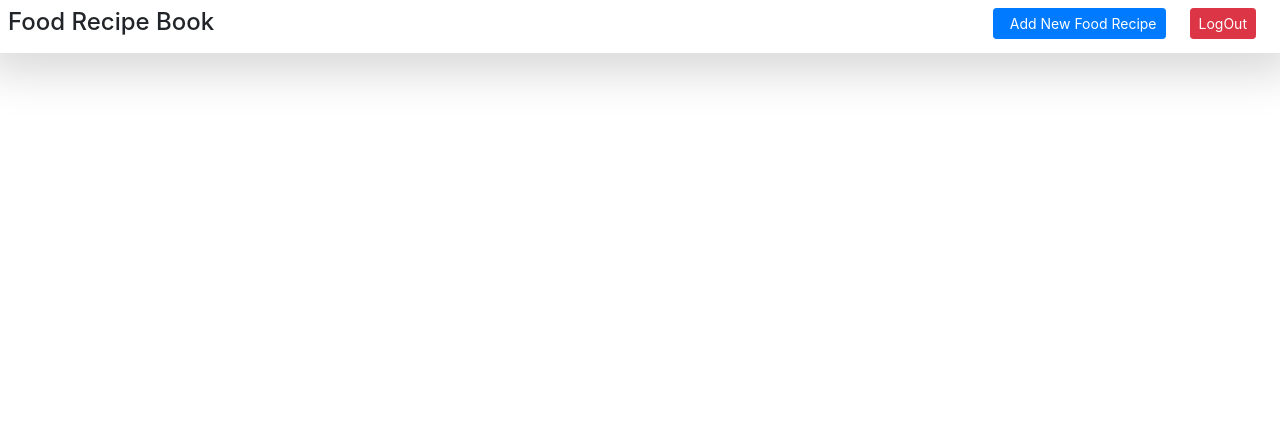
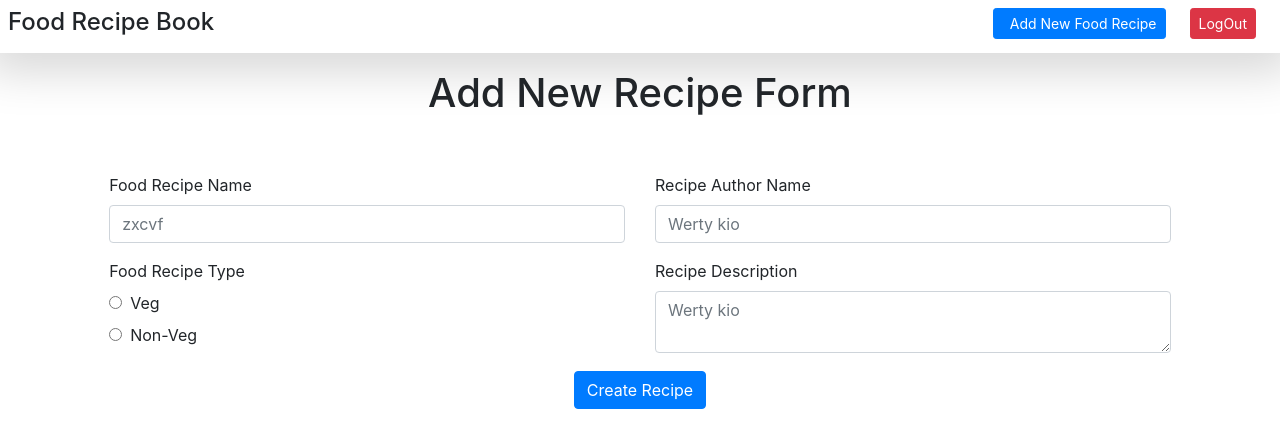
Before and after one commit to railstesh/food-recipe-test, a React (Create React App) app: page /recipe_form in a window 1280 px wide. Shown: the top 448 px of the page. Built offline with nearby package versions, Linux system fonts and the light colour scheme; some icons are missing.

Commit message:
integrate add food recipe api

```diff
--- a/src/AppRoutes.jsx
+++ b/src/AppRoutes.jsx
@@ -4,6 +4,7 @@ import { Switch, Route } from "react-router-dom";
 import Login from "./components/user/Login";
 import Signup from "./components/user/Signup";
 import FoodRecipeHome from "./components/food_recipe_book/FoodRecipeHome";
+import FoodRecipeForm from "./components/food_recipe_book/FoodRecipeForm";
 
 const AppRoutes = () => {
   return (
@@ -12,6 +13,7 @@ const AppRoutes = () => {
         <Route exact path="/" component={Login} />
         <Route exact path="/signup" component={Signup} />
         <Route exact path="/home" component={FoodRecipeHome} />
+        <Route exact path="/recipe_form" component={FoodRecipeForm} />
       </Switch>
     </>
   );
--- a/src/apiServices.js
+++ b/src/apiServices.js
@@ -26,3 +26,15 @@ export const signupUser = (user) => {
 			console.log('Signup error', error)
 		})
 }
+
+export const addFoodRecipes = (recipe) => {
+  return axios.post(`${api}/add_recipe`, recipe)
+		.then((res) => {
+			if (res.status === 200) {
+        return { success: true }
+			}
+		})
+		.catch((error) => {
+			console.log('recipes add error', error)
+		})
+}
--- /dev/null
+++ b/src/components/food_recipe_book/FoodRecipeForm.jsx
@@ -0,0 +1,135 @@
+import React, { Component } from 'react'
+import { addFoodRecipes } from '../../apiServices';
+
+class FoodRecipeForm extends Component {
+  state = {
+    recipeName: '',
+    recipeAuthorName: '',
+    recipeType: '',
+    recipeDescription: '',
+    error: '',
+  }
+
+  handleChange = (event) => {
+    event.preventDefault();
+    this.setState({
+      [event.target.name]: event.target.value,
+      error: "",
+    });
+  };
+
+  handleRadioChange = ({ target: { value } }) => {
+    this.setState({ recipeType: value })
+  }
+
+  handleSubmit = (event) => {
+    const { recipeAuthorName, recipeName,
+      recipeDescription, recipeType } = this.state
+
+    event.preventDefault();
+    let recipeUniqueId = Math.random().toString(36).substr(2, 9)
+    const recipe = {
+      recipeAuthorName: recipeAuthorName,
+      recipeDescription: recipeDescription,
+      recipeId: recipeUniqueId,
+      recipeType: recipeType,
+      recipeName: recipeName,
+    }
+    console.log(recipe)
+    addFoodRecipes(recipe).then((res) => {
+      debugger
+      if (res && res.success) {
+        this.setState({ recipeDescription: "" })
+      } else {
+        this.setState({ error: "something wrong" })
+      }
+    })
+  }
+
+  render() {
+    const { recipeAuthorName, recipeName, recipeType,
+      recipeDescription } = this.state
+
+    return (
+      <>
+        <h1 className="text-center mt-3">Add New Recipe Form</h1>
+        <div className="row">
+          <div className="col-md-1"></div>
+          <div className="col-md-10">
+            <div className="row pt-5">
+              <div className="form-group col-md-6">
+                <label>Food Recipe Name</label>
+                <input
+                  type="text"
+                  className="form-control"
+                  id="recipeName"
+                  value={recipeName}
+                  name="recipeName"
+                  placeholder="zxcvf"
+                  onChange={this.handleChange}
+                />
+              </div>
+              <div className="form-group col-md-6">
+                <label>Recipe Author Name</label>
+                <input
+                  type="text"
+                  className="form-control"
+                  id="recipeAuthorName"
+                  value={recipeAuthorName}
+                  name="recipeAuthorName"
+                  placeholder="Werty kio"
+                  onChange={this.handleChange}
+                />
+              </div>
+            </div>
+            <div className="row">
+              <div className="form-group col-md-6">
+                <label>Food Recipe Type</label>
+                <div>
+                  <input
+                    type="radio"
+                    value="veg"
+                    checked={recipeType === "veg"}
+                    onChange={this.handleRadioChange}
+                  />
+                  <label className="pl-2">Veg</label>
+                </div>
+                <div>
+                  <input
+                    type="radio"
+                    value="non-veg"
+                    checked={recipeType === "non-veg"}
+                    onChange={this.handleRadioChange}
+                  />
+                  <label className="pl-2">Non-Veg</label>
+                </div>
+
+              </div>
+              <div className="form-group col-md-6">
+                <label>Recipe Description</label>
+                <textarea
+                  type="textarea"
+                  className="form-control"
+                  id="recipeDescription"
+                  value={recipeDescription}
+                  name="recipeDescription"
+                  placeholder="Werty kio"
+                  onChange={this.handleChange}
+                />
+              </div>
+            </div>
+            <div className="form-group row ">
+              <div className="col text-center">
+                <button className="btn btn-primary" type="submit" onClick={this.handleSubmit}>
+                  Create Recipe
+                </button>
+              </div>
+            </div>
+          </div>
+          <div className="col-md-1"></div>
+        </div>
+      </>
+    )
+  }
+}
+export default FoodRecipeForm
--- a/src/components/header/Header.jsx
+++ b/src/components/header/Header.jsx
@@ -9,11 +9,12 @@ const Header = () => {
           <h4>Food Recipe Book</h4>
         </div>
         <div className="col-4 text-right">
-
-          <button className="btn btn-sm btn-primary">
-            <i className='fal fa-plus' />
-            <span className="ml-2">Add New Food Recipe</span>
-          </button>
+          <Link to='/recipe_form'>
+            <button className="btn btn-sm btn-primary">
+              <i className='fal fa-plus' />
+              <span className="ml-2">Add New Food Recipe</span>
+            </button>
+          </Link>
           <Link to="/" className="ml-4 mr-3 text-dark">
             <button className="btn btn-sm btn-danger">LogOut</button>
           </Link>
```
